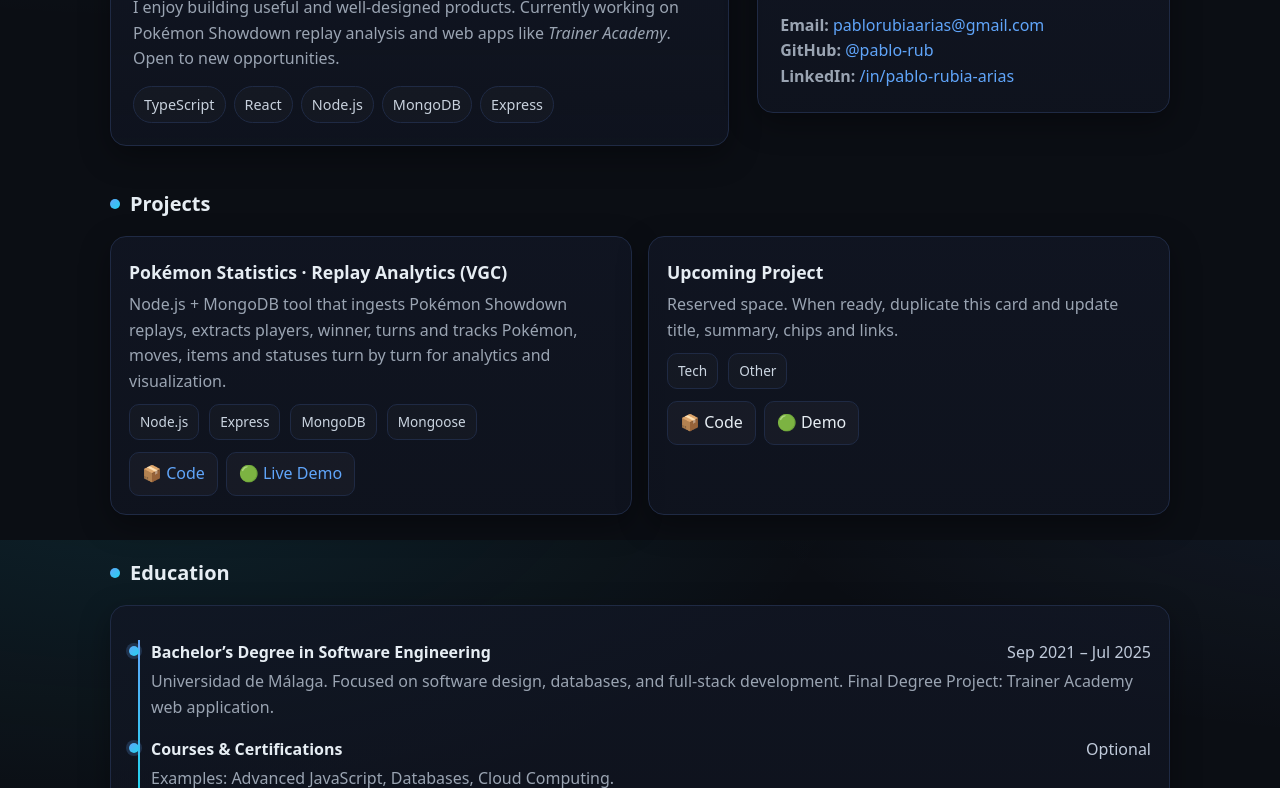
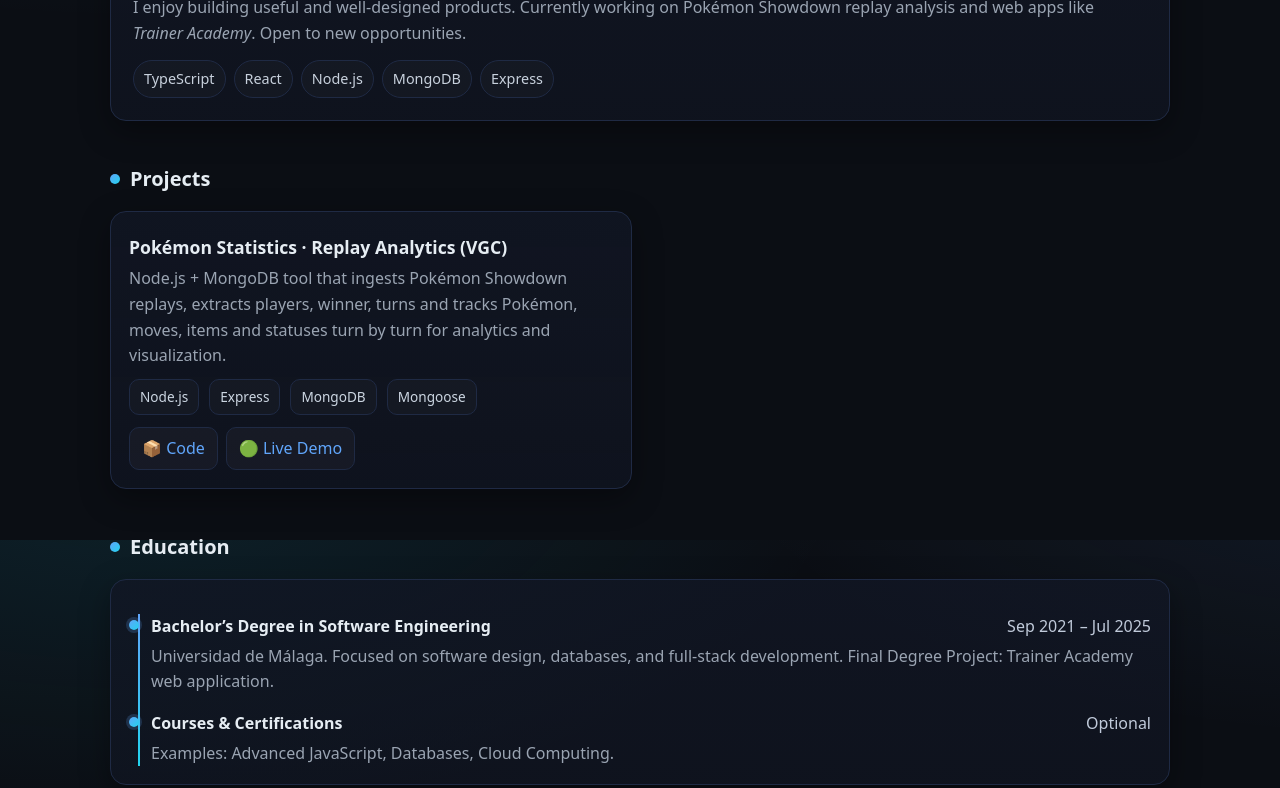
Before and after one commit to Pablo-rub/Pablo-rub.github.io, a plain HTML site: page index.html in a window 1280 px wide. Shown: the part 260-1048 px from the top of the page. Drawn offline with Linux system fonts and the light colour scheme.

Commit message:
Refactor hero layout and clean up contact section
Updated hero section layout and removed unused contact card.

```diff
--- a/index.html
+++ b/index.html
@@ -40,8 +40,8 @@
     .nav{display:flex; gap:8px; flex-wrap:wrap}
     .btn{background:linear-gradient(135deg, rgba(96,165,250,.15), rgba(34,211,238,.15)); border:1px solid var(--border); padding:10px 14px; border-radius:999px; color:var(--text)}
     .btn:hover{border-color:#2b3b65}
-    .hero{display:grid; grid-template-columns: 1.2fr .8fr; gap:28px; align-items:center}
-    .hero-card{background:linear-gradient(180deg, rgba(17,22,36,.8), rgba(17,22,36,.6)); border:1px solid var(--border); border-radius:var(--radius); padding:22px; box-shadow:var(--shadow)}
+    .hero{display:block}
+    .hero-card{background:linear-gradient(180deg, rgba(17,22,36,.8), rgba(17,22,36,.6)); border:1px solid var(--border); border-radius:var(--radius); padding:22px; box-shadow:var(--shadow); margin-bottom:20px}
     .hero h1{font-size:2rem; margin:.2rem 0 0}
     .hero p{color:var(--muted); margin:.6rem 0 0}
     .tags{display:flex; gap:8px; flex-wrap:wrap; margin-top:14px}
@@ -54,7 +54,7 @@
     .grid{display:grid; grid-template-columns: repeat(12, 1fr); gap:16px}
     .col-6{grid-column: span 6}
     .col-12{grid-column: span 12}
-    @media (max-width: 860px){.hero{grid-template-columns: 1fr}.col-6{grid-column: span 12}}
+    @media (max-width: 860px){.col-6{grid-column: span 12}}
     .project h3{margin:.2rem 0 0; font-size:1.1rem}
     .project p{margin:.35rem 0 0; color:var(--muted)}
     .project .meta{display:flex; gap:10px; margin-top:10px; flex-wrap:wrap}
@@ -102,16 +102,6 @@
           <span class="tag">Express</span>
         </div>
       </div>
-      <div class="hero-card">
-        <div class="section-title" style="margin-top:0">
-          <span class="dot"></span><h2 style="margin:0">Quick Contact</h2>
-        </div>
-        <p>
-          <strong>Email:</strong> <a href="mailto:pablorubiaarias@gmail.com">pablorubiaarias@gmail.com</a><br>
-          <strong>GitHub:</strong> <a href="https://github.com/pablo-rub" target="_blank" rel="noopener">@pablo-rub</a><br>
-          <strong>LinkedIn:</strong> <a href="https://www.linkedin.com/in/pablo-rubia-arias-b25576291" target="_blank" rel="noopener">/in/pablo-rubia-arias</a>
-        </p>
-      </div>
     </section>
 
     <section id="projects">
@@ -129,18 +119,6 @@
           <div class="links">
             <a class="link-btn" href="https://github.com/pablo-rub/pokemon-statistics" target="_blank" rel="noopener">📦 Code</a>
             <a class="link-btn" href="#">🟢 Live Demo</a>
-          </div>
-        </article>
-        <article class="section-card project col-6">
-          <h3>Upcoming Project</h3>
-          <p>Reserved space. When ready, duplicate this card and update title, summary, chips and links.</p>
-          <div class="meta">
-            <span class="chip">Tech</span>
-            <span class="chip">Other</span>
-          </div>
-          <div class="links">
-            <span class="link-btn" aria-disabled="true">📦 Code</span>
-            <span class="link-btn" aria-disabled="true">🟢 Demo</span>
           </div>
         </article>
       </div>
@@ -193,7 +171,11 @@
     <section id="contact">
       <div class="section-title"><span class="dot"></span><h2>Contact</h2></div>
       <div class="section-card">
-        <p>Want to get in touch? Reach me at <a href="mailto:pablorubiaarias@gmail.com">pablorubiaarias@gmail.com</a> or via <a href="https://www.linkedin.com/in/pablo-rubia-arias-b25576291" target="_blank" rel="noopener">LinkedIn</a>.</p>
+        <p>
+          <strong>Email:</strong> <a href="mailto:pablorubiaarias@gmail.com">pablorubiaarias@gmail.com</a><br>
+          <strong>GitHub:</strong> <a href="https://github.com/pablo-rub" target="_blank" rel="noopener">@pablo-rub</a><br>
+          <strong>LinkedIn:</strong> <a href="https://www.linkedin.com/in/pablo-rubia-arias-b25576291" target="_blank" rel="noopener">/in/pablo-rubia-arias</a>
+        </p>
       </div>
     </section>
 
```
